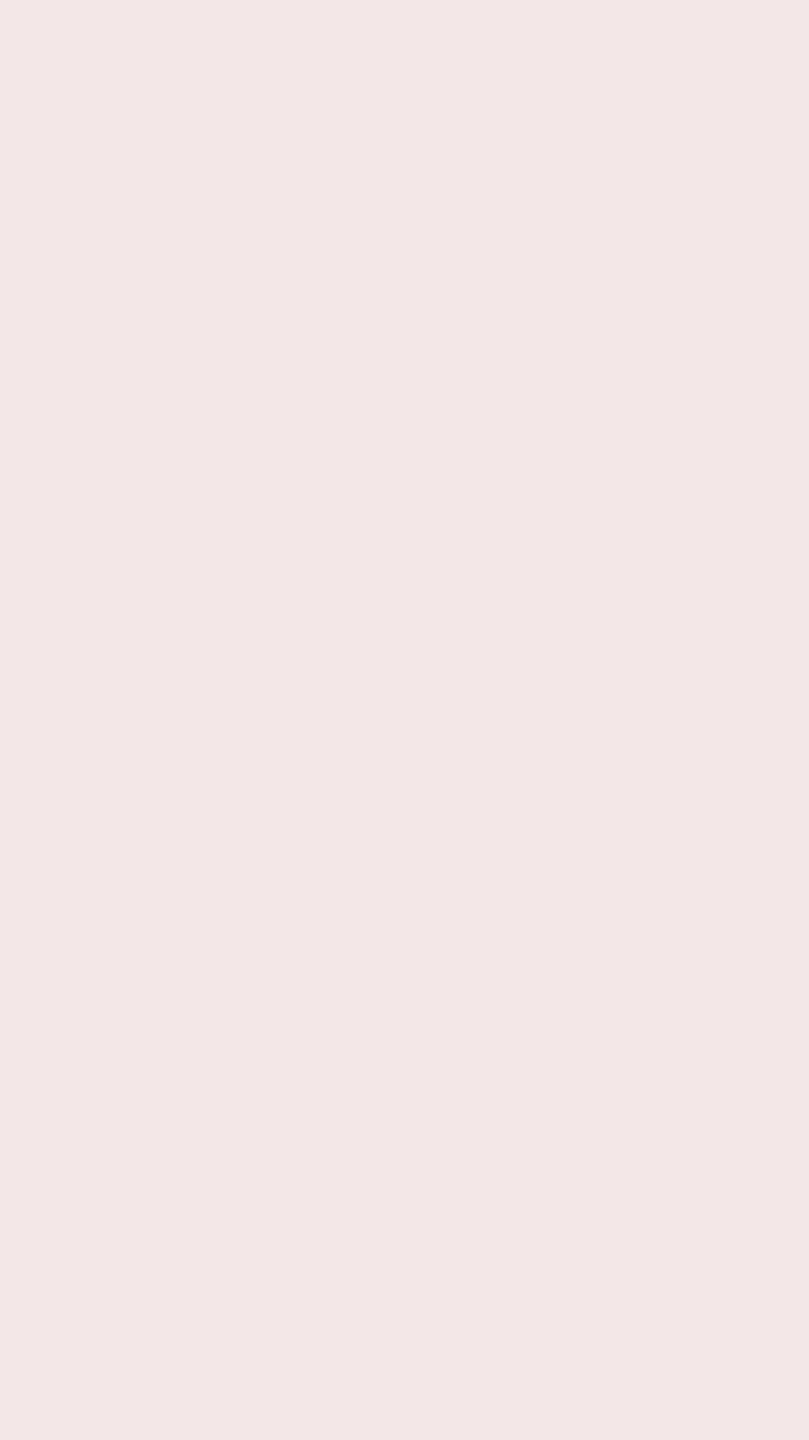
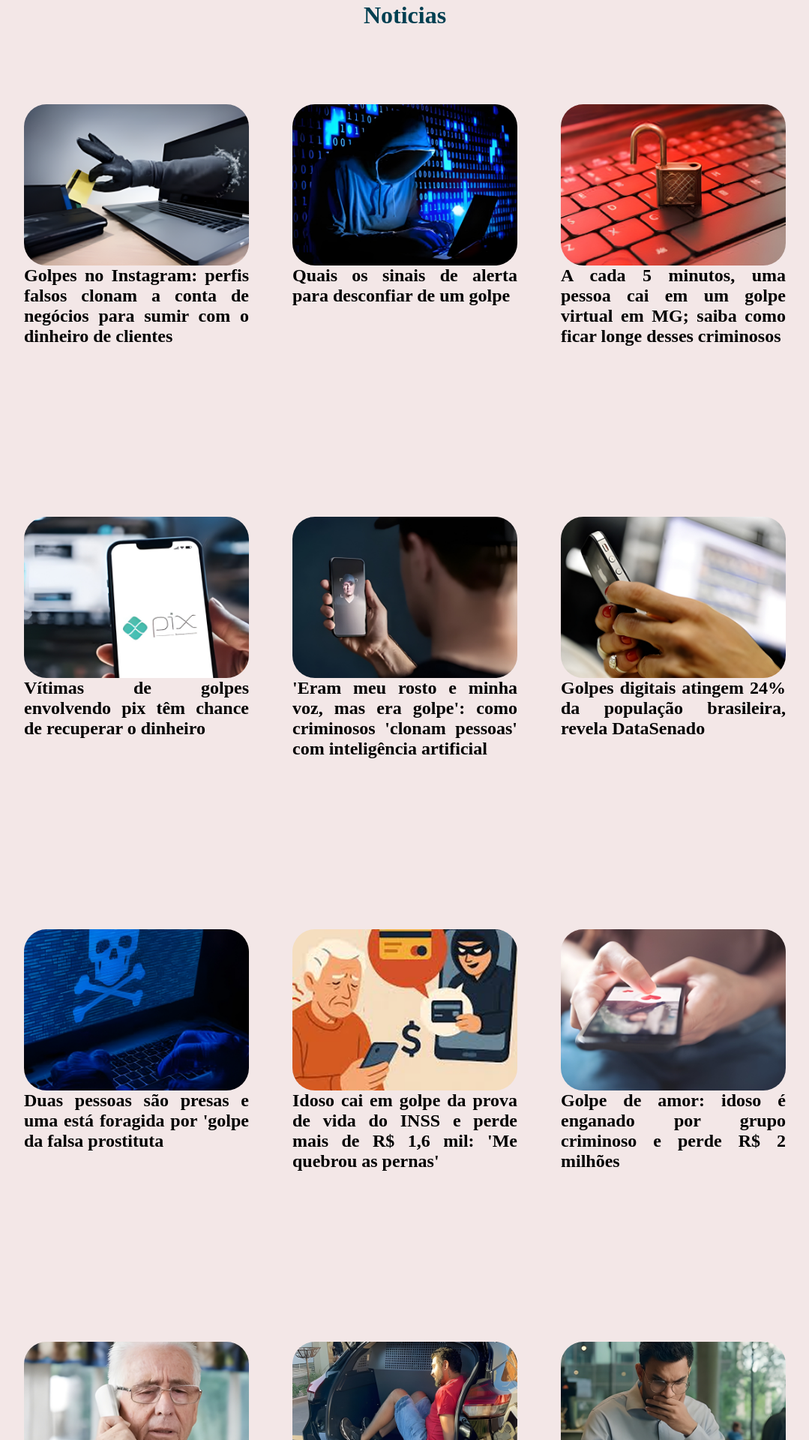
Before and after one commit to andre01-dev/TCC, a React (Vite) app in the folder frontend/: page /tdsntc in a window 1280 px wide. Before the commit this address had no page. Shown: the part 260-2180 px from the top of the page at 75% size, without its empty margins (100-1179 px from the left). Before the commit the page ends 800 px from the top, so only its background shows below. Built offline with nearby package versions, Linux system fonts and the light colour scheme.

Commit message:
NavegarNoticias

```diff
--- /dev/null
+++ b/frontend/src/components/cardNoticia/cardNoticia.jsx
@@ -0,0 +1,14 @@
+import './cardNoticia.scss';
+
+export default function CardNoticia({imagem,titulo}){
+    return(
+        <div>
+            <div className='wrap'>
+                <div className='cardNotice'>
+                    <img src={imagem}/>
+                    <h2>{titulo}</h2>
+                </div>
+            </div>
+        </div>
+    )
+}
--- /dev/null
+++ b/frontend/src/components/cardNoticia/cardNoticia.scss
@@ -0,0 +1,24 @@
+.wrap{
+
+        .cardNotice{
+        display: flex;
+        flex-direction:column ;
+        height: 500px;
+        width: 300px;
+        img{
+            height: auto;
+            width: auto;
+            border-radius: 30px;
+        }
+        h2{
+            text-align: justify;
+        }
+    }
+
+
+}
+.wrap:hover{
+        scale: 1.1;
+        transition: 0.2s;
+        cursor: pointer;;
+    }
--- /dev/null
+++ b/frontend/src/pages/noticias/fullnotices.jsx
@@ -0,0 +1,132 @@
+import Cabecalho from '../../components/cabecalho/cabecalho';
+import Rodape from '../../components/rodape/rodape';
+import CardNoticia from '../../components/cardNoticia/cardNoticia';
+import './fullnotices.scss'
+
+export default function TodasNoticias() {
+    return (
+        <div className='noticia'>
+            <Cabecalho />
+            <div className='voltar-noticia'>
+                <button className='voltar'><img src="/src/assets/images/setaEsquerda.png" height={25} /></button>
+                <p>
+                    voltar para as notícias
+                </p>
+            </div>
+
+            <div className='titulo-noticia'>
+                <h1>Noticias</h1>
+            </div>
+
+            <div className='align'>
+                <div className='cardsNoticias'>
+                    <div>
+                        <CardNoticia
+                        imagem="src/assets/images/noticia1.png"
+                        titulo="Golpes no Instagram: perfis falsos clonam a conta de negócios para sumir com o dinheiro de clientes"
+                        />
+                    </div>
+
+                    <div>
+                        <CardNoticia
+                        imagem = "src/assets/images/noticia2.png"
+                        titulo = "Quais os sinais de alerta para desconfiar de um golpe"
+                        />
+                    </div>
+
+                    <div>
+                        <CardNoticia
+                        imagem = "src/assets/images/noticia3.png"
+                        titulo = "A cada 5 minutos, uma pessoa cai em um golpe virtual em MG; saiba como ficar longe desses criminosos"
+                        />
+                    </div>
+
+                    <div>
+                        <CardNoticia
+                        imagem = "src/assets/images/noticia4.png"
+                        titulo = "Vítimas de golpes envolvendo pix têm chance de recuperar o dinheiro"
+                        />
+                    </div>
+
+                    <div>
+                        <CardNoticia
+                        imagem = "src/assets/images/noticia5.png"
+                        titulo = "'Eram meu rosto e minha voz, mas era golpe': como criminosos 'clonam pessoas' com inteligência artificial"
+                        />
+                    </div>
+
+                    <div>
+                        <CardNoticia
+                        imagem = "src/assets/images/noticia6.png"
+                        titulo = "Golpes digitais atingem 24% da população brasileira, revela DataSenado"
+                        />
+                    </div>
+
+                    <div>
+                        <CardNoticia
+                        imagem = "src/assets/images/noticia7.png"
+                        titulo = "Duas pessoas são presas e uma está foragida por 'golpe da falsa prostituta"
+                        />
+                    </div>
+
+                    <div>
+                        <CardNoticia
+                        imagem = "src/assets/images/noticia8.png"
+                        titulo = "Idoso cai em golpe da prova de vida do INSS e perde mais de R$ 1,6 mil: 'Me quebrou as pernas'"
+                        />
+                    </div>
+
+                    <div>
+                        <CardNoticia
+                        imagem = "src/assets/images/noticia9.png"
+                        titulo = "Golpe de amor: idoso é enganado por grupo criminoso e perde R$ 2 milhões"
+                        />
+                    </div>
+
+                    <div>
+                        <CardNoticia
+                        imagem = "src/assets/images/noticia10.png"
+                        titulo = "Idosos são as maiores vítimas de golpes financeiros: veja os 18 mais comuns"
+                        />
+                    </div>
+
+                    <div>
+                        <CardNoticia
+                        imagem = "src/assets/images/noticia11.png"
+                        titulo = "Suspeitos de aplicar golpe virtual em casal de idosos são alvos de operação no Pará e outros dois estados"
+                        />
+                    </div>
+
+                    <div>
+                        <CardNoticia
+                        imagem = "src/assets/images/noticia12.png"
+                        titulo = "Golpes virtuais: por que o Brasil virou terreno fértil para criminosos digitais"
+                        />
+                    </div>
+
+                    <div>
+                        <CardNoticia
+                        imagem = "src/assets/images/noticia13.png"
+                        titulo = "Número de golpes contra pessoas idosas cresce mais de 70% em 2023"
+                        />
+                    </div>
+
+                    <div>
+                        <CardNoticia
+                        imagem = "src/assets/images/noticia14.png"
+                        titulo = "Idosa cai em golpe após acreditar que era namorada do empresário Elon Musk, diz polícia"
+                        />
+                    </div>
+
+                    <div className='color'>
+                        <CardNoticia
+                        imagem = "src/assets/images/noticia15.png"
+                        titulo = "Idoso é alvo fácil de invasores na internet"
+                        />
+                    </div>
+                </div>
+            </div>
+            <Rodape/>
+        </div>
+    );
+}
--- /dev/null
+++ b/frontend/src/pages/noticias/fullnotices.scss
@@ -0,0 +1,18 @@
+.titulo-noticia{
+    h1{
+       margin-bottom: 100px;
+    }
+
+}
+
+.align{
+    display: flex;
+    justify-content: center;
+    .cardsNoticias{
+        display: flex;
+        gap: 50px;
+        flex-wrap: wrap;
+        width: 80%;
+        justify-content: space-around;
+    }
+}
--- a/frontend/src/routes.jsx
+++ b/frontend/src/routes.jsx
@@ -20,6 +20,7 @@ import Noticia13 from "./pages/noticias/noticia13";
 import Noticia14 from "./pages/noticias/noticia14";
 import Noticia15 from "./pages/noticias/noticia15";
 import Cursos from "./pages/cursos.jsx"
+import TodasNoticias from "./pages/noticias/fullnotices.jsx";
 
 
 export default function Navegacao () {
@@ -45,6 +46,7 @@ export default function Navegacao () {
                 <Route path="/noticia13" element={<Noticia13/>}/>
                 <Route path="/noticia14" element={<Noticia14/>}/>
                 <Route path="/noticia15" element={<Noticia15/>}/>
+                <Route path="/tdsntc" element={<TodasNoticias/>}/>
                 <Route path="/curso" element={<Cursos />} />
             </Routes>
         </BrowserRouter>
```
